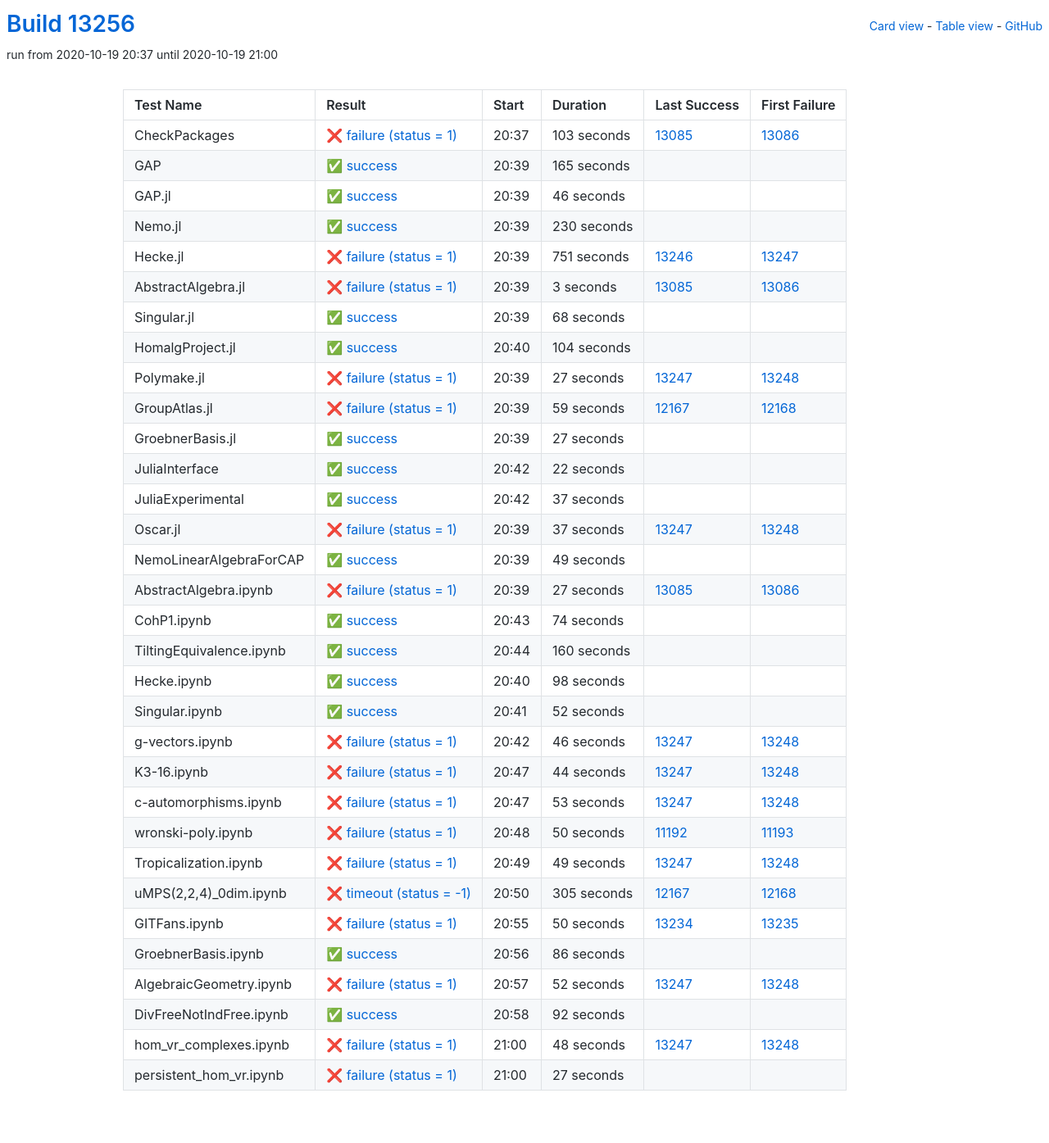
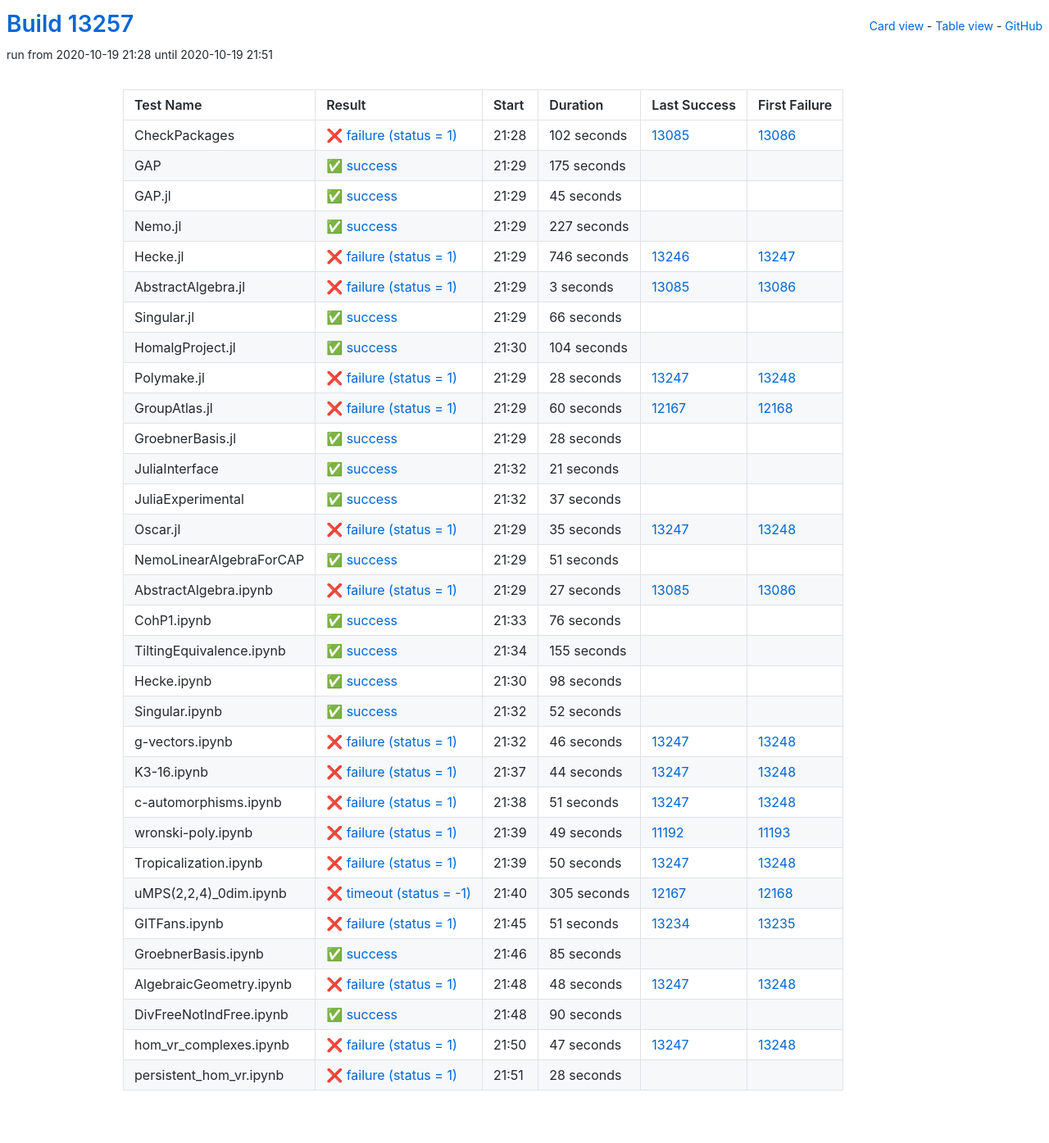
Before and after one commit to oscar-system/oscar-ci-status, a Jekyll site: the page built from table.html, in a window 1280 px wide. Shown: the whole page at 82% size. Built offline with Jekyll 4.4.1, drawn with Linux system fonts in a browser that asks for light colours.

Commit message:
Build #13257

```diff
--- a/_data/ci.yml
+++ b/_data/ci.yml
@@ -1,6 +1,6 @@
 ---
-build: 13256
-build_url: https://oscarci.mathematik.uni-kl.de/job/oscar/13256/
+build: 13257
+build_url: https://oscarci.mathematik.uni-kl.de/job/oscar/13257/
 job: oscar
 organization: oscar-system
 repo: oscar-ci-status
@@ -8,68 +8,68 @@
 tests:
 - name: CheckPackages
   id: checkpackages
-  log: https://oscarci.mathematik.uni-kl.de/job/oscar/13256/artifact/logs/build-13256/CheckPackages.log
-  start: 2020-10-19 20:37
+  log: https://oscarci.mathematik.uni-kl.de/job/oscar/13257/artifact/logs/build-13257/CheckPackages.log
+  start: 2020-10-19 21:28
   success: false
   exitcode: 1
   status: failure
-  duration: 103
+  duration: 102
   last_success: 13085
   last_success_url: https://oscarci.mathematik.uni-kl.de/job/oscar/13085/
   first_failure: 13086
   first_failure_url: https://oscarci.mathematik.uni-kl.de/job/oscar/13086/
 - name: GAP
   id: gap
-  log: https://oscarci.mathematik.uni-kl.de/job/oscar/13256/artifact/logs/build-13256/GAP.log
-  start: 2020-10-19 20:39
+  log: https://oscarci.mathematik.uni-kl.de/job/oscar/13257/artifact/logs/build-13257/GAP.log
+  start: 2020-10-19 21:29
   success: true
   exitcode: 0
   status: success
-  duration: 165
+  duration: 175
   last_success: false
   last_success_url:
   first_failure: false
   first_failure_url:
 - name: GAP.jl
   id: gap-jl
-  log: https://oscarci.mathematik.uni-kl.de/job/oscar/13256/artifact/logs/build-13256/GAP.jl.log
-  start: 2020-10-19 20:39
+  log: https://oscarci.mathematik.uni-kl.de/job/oscar/13257/artifact/logs/build-13257/GAP.jl.log
+  start: 2020-10-19 21:29
   success: true
   exitcode: 0
   status: success
-  duration: 46
+  duration: 45
   last_success: false
   last_success_url:
   first_failure: false
   first_failure_url:
 - name: Nemo.jl
   id: nemo-jl
-  log: https://oscarci.mathematik.uni-kl.de/job/oscar/13256/artifact/logs/build-13256/Nemo.jl.log
-  start: 2020-10-19 20:39
+  log: https://oscarci.mathematik.uni-kl.de/job/oscar/13257/artifact/logs/build-13257/Nemo.jl.log
+  start: 2020-10-19 21:29
   success: true
   exitcode: 0
   status: success
-  duration: 230
+  duration: 227
   last_success: false
   last_success_url:
   first_failure: false
   first_failure_url:
 - name: Hecke.jl
   id: hecke-jl
-  log: https://oscarci.mathematik.uni-kl.de/job/oscar/13256/artifact/logs/build-13256/Hecke.jl.log
-  start: 2020-10-19 20:39
+  log: https://oscarci.mathematik.uni-kl.de/job/oscar/13257/artifact/logs/build-13257/Hecke.jl.log
+  start: 2020-10-19 21:29
   success: false
   exitcode: 1
   status: failure
-  duration: 751
+  duration: 746
   last_success: 13246
   last_success_url: https://oscarci.mathematik.uni-kl.de/job/oscar/13246/
   first_failure: 13247
   first_failure_url: https://oscarci.mathematik.uni-kl.de/job/oscar/13247/
 - name: AbstractAlgebra.jl
   id: abstractalgebra-jl
-  log: https://oscarci.mathematik.uni-kl.de/job/oscar/13256/artifact/logs/build-13256/AbstractAlgebra.jl.log
-  start: 2020-10-19 20:39
+  log: https://oscarci.mathematik.uni-kl.de/job/oscar/13257/artifact/logs/build-13257/AbstractAlgebra.jl.log
+  start: 2020-10-19 21:29
   success: false
   exitcode: 1
   status: failure
@@ -80,20 +80,20 @@
   first_failure_url: https://oscarci.mathematik.uni-kl.de/job/oscar/13086/
 - name: Singular.jl
   id: singular-jl
-  log: https://oscarci.mathematik.uni-kl.de/job/oscar/13256/artifact/logs/build-13256/Singular.jl.log
-  start: 2020-10-19 20:39
+  log: https://oscarci.mathematik.uni-kl.de/job/oscar/13257/artifact/logs/build-13257/Singular.jl.log
+  start: 2020-10-19 21:29
   success: true
   exitcode: 0
   status: success
-  duration: 68
+  duration: 66
   last_success: false
   last_success_url:
   first_failure: false
   first_failure_url:
 - name: HomalgProject.jl
   id: homalgproject-jl
-  log: https://oscarci.mathematik.uni-kl.de/job/oscar/13256/artifact/logs/build-13256/HomalgProject.jl.log
-  start: 2020-10-19 20:40
+  log: https://oscarci.mathematik.uni-kl.de/job/oscar/13257/artifact/logs/build-13257/HomalgProject.jl.log
+  start: 2020-10-19 21:30
   success: true
   exitcode: 0
   status: success
@@ -104,56 +104,56 @@
   first_failure_url:
 - name: Polymake.jl
   id: polymake-jl
-  log: https://oscarci.mathematik.uni-kl.de/job/oscar/13256/artifact/logs/build-13256/Polymake.jl.log
-  start: 2020-10-19 20:39
+  log: https://oscarci.mathematik.uni-kl.de/job/oscar/13257/artifact/logs/build-13257/Polymake.jl.log
+  start: 2020-10-19 21:29
   success: false
   exitcode: 1
   status: failure
-  duration: 27
+  duration: 28
   last_success: 13247
   last_success_url: https://oscarci.mathematik.uni-kl.de/job/oscar/13247/
   first_failure: 13248
   first_failure_url: https://oscarci.mathematik.uni-kl.de/job/oscar/13248/
 - name: GroupAtlas.jl
   id: groupatlas-jl
-  log: https://oscarci.mathematik.uni-kl.de/job/oscar/13256/artifact/logs/build-13256/GroupAtlas.jl.log
-  start: 2020-10-19 20:39
+  log: https://oscarci.mathematik.uni-kl.de/job/oscar/13257/artifact/logs/build-13257/GroupAtlas.jl.log
+  start: 2020-10-19 21:29
   success: false
   exitcode: 1
   status: failure
-  duration: 59
+  duration: 60
   last_success: 12167
   last_success_url: https://oscarci.mathematik.uni-kl.de/job/oscar/12167/
   first_failure: 12168
   first_failure_url: https://oscarci.mathematik.uni-kl.de/job/oscar/12168/
 - name: GroebnerBasis.jl
   id: groebnerbasis-jl
-  log: https://oscarci.mathematik.uni-kl.de/job/oscar/13256/artifact/logs/build-13256/GroebnerBasis.jl.log
-  start: 2020-10-19 20:39
+  log: https://oscarci.mathematik.uni-kl.de/job/oscar/13257/artifact/logs/build-13257/GroebnerBasis.jl.log
+  start: 2020-10-19 21:29
   success: true
   exitcode: 0
   status: success
-  duration: 27
+  duration: 28
   last_success: false
   last_success_url:
   first_failure: false
   first_failure_url:
 - name: JuliaInterface
   id: juliainterface
-  log: https://oscarci.mathematik.uni-kl.de/job/oscar/13256/artifact/logs/build-13256/JuliaInterface.log
-  start: 2020-10-19 20:42
+  log: https://oscarci.mathematik.uni-kl.de/job/oscar/13257/artifact/logs/build-13257/JuliaInterface.log
+  start: 2020-10-19 21:32
   success: true
   exitcode: 0
   status: success
-  duration: 22
+  duration: 21
   last_success: false
   last_success_url:
   first_failure: false
   first_failure_url:
 - name: JuliaExperimental
   id: juliaexperimental
-  log: https://oscarci.mathematik.uni-kl.de/job/oscar/13256/artifact/logs/build-13256/JuliaExperimental.log
-  start: 2020-10-19 20:42
+  log: https://oscarci.mathematik.uni-kl.de/job/oscar/13257/artifact/logs/build-13257/JuliaExperimental.log
+  start: 2020-10-19 21:32
   success: true
   exitcode: 0
   status: success
@@ -164,32 +164,32 @@
   first_failure_url:
 - name: Oscar.jl
   id: oscar-jl
-  log: https://oscarci.mathematik.uni-kl.de/job/oscar/13256/artifact/logs/build-13256/Oscar.jl.log
-  start: 2020-10-19 20:39
+  log: https://oscarci.mathematik.uni-kl.de/job/oscar/13257/artifact/logs/build-13257/Oscar.jl.log
+  start: 2020-10-19 21:29
   success: false
   exitcode: 1
   status: failure
-  duration: 37
+  duration: 35
   last_success: 13247
   last_success_url: https://oscarci.mathematik.uni-kl.de/job/oscar/13247/
   first_failure: 13248
   first_failure_url: https://oscarci.mathematik.uni-kl.de/job/oscar/13248/
 - name: NemoLinearAlgebraForCAP
   id: nemolinearalgebraforcap
-  log: https://oscarci.mathematik.uni-kl.de/job/oscar/13256/artifact/logs/build-13256/NemoLinearAlgebraForCAP.log
-  start: 2020-10-19 20:39
+  log: https://oscarci.mathematik.uni-kl.de/job/oscar/13257/artifact/logs/build-13257/NemoLinearAlgebraForCAP.log
+  start: 2020-10-19 21:29
   success: true
   exitcode: 0
   status: success
-  duration: 49
+  duration: 51
   last_success: false
   last_success_url:
   first_failure: false
   first_failure_url:
 - name: AbstractAlgebra.ipynb
   id: abstractalgebra-ipynb
-  log: https://oscarci.mathematik.uni-kl.de/job/oscar/13256/artifact/logs/build-13256/AbstractAlgebra.ipynb.log
-  start: 2020-10-19 20:39
+  log: https://oscarci.mathematik.uni-kl.de/job/oscar/13257/artifact/logs/build-13257/AbstractAlgebra.ipynb.log
+  start: 2020-10-19 21:29
   success: false
   exitcode: 1
   status: failure
@@ -200,32 +200,32 @@
   first_failure_url: https://oscarci.mathematik.uni-kl.de/job/oscar/13086/
 - name: CohP1.ipynb
   id: cohp1-ipynb
-  log: https://oscarci.mathematik.uni-kl.de/job/oscar/13256/artifact/logs/build-13256/CohP1.ipynb.log
-  start: 2020-10-19 20:43
+  log: https://oscarci.mathematik.uni-kl.de/job/oscar/13257/artifact/logs/build-13257/CohP1.ipynb.log
+  start: 2020-10-19 21:33
   success: true
   exitcode: 0
   status: success
-  duration: 74
+  duration: 76
   last_success: false
   last_success_url:
   first_failure: false
   first_failure_url:
 - name: TiltingEquivalence.ipynb
   id: tiltingequivalence-ipynb
-  log: https://oscarci.mathematik.uni-kl.de/job/oscar/13256/artifact/logs/build-13256/TiltingEquivalence.ipynb.log
-  start: 2020-10-19 20:44
+  log: https://oscarci.mathematik.uni-kl.de/job/oscar/13257/artifact/logs/build-13257/TiltingEquivalence.ipynb.log
+  start: 2020-10-19 21:34
   success: true
   exitcode: 0
   status: success
-  duration: 160
+  duration: 155
   last_success: false
   last_success_url:
   first_failure: false
   first_failure_url:
 - name: Hecke.ipynb
   id: hecke-ipynb
-  log: https://oscarci.mathematik.uni-kl.de/job/oscar/13256/artifact/logs/build-13256/Hecke.ipynb.log
-  start: 2020-10-19 20:40
+  log: https://oscarci.mathematik.uni-kl.de/job/oscar/13257/artifact/logs/build-13257/Hecke.ipynb.log
+  start: 2020-10-19 21:30
   success: true
   exitcode: 0
   status: success
@@ -236,8 +236,8 @@
   first_failure_url:
 - name: Singular.ipynb
   id: singular-ipynb
-  log: https://oscarci.mathematik.uni-kl.de/job/oscar/13256/artifact/logs/build-13256/Singular.ipynb.log
-  start: 2020-10-19 20:41
+  log: https://oscarci.mathematik.uni-kl.de/job/oscar/13257/artifact/logs/build-13257/Singular.ipynb.log
+  start: 2020-10-19 21:32
   success: true
   exitcode: 0
   status: success
@@ -248,8 +248,8 @@
   first_failure_url:
 - name: g-vectors.ipynb
   id: g-vectors-ipynb
-  log: https://oscarci.mathematik.uni-kl.de/job/oscar/13256/artifact/logs/build-13256/g-vectors.ipynb.log
-  start: 2020-10-19 20:42
+  log: https://oscarci.mathematik.uni-kl.de/job/oscar/13257/artifact/logs/build-13257/g-vectors.ipynb.log
+  start: 2020-10-19 21:32
   success: false
   exitcode: 1
   status: failure
@@ -260,8 +260,8 @@
   first_failure_url: https://oscarci.mathematik.uni-kl.de/job/oscar/13248/
 - name: K3-16.ipynb
   id: k3-16-ipynb
-  log: https://oscarci.mathematik.uni-kl.de/job/oscar/13256/artifact/logs/build-13256/K3-16.ipynb.log
-  start: 2020-10-19 20:47
+  log: https://oscarci.mathematik.uni-kl.de/job/oscar/13257/artifact/logs/build-13257/K3-16.ipynb.log
+  start: 2020-10-19 21:37
   success: false
   exitcode: 1
   status: failure
@@ -272,44 +272,44 @@
   first_failure_url: https://oscarci.mathematik.uni-kl.de/job/oscar/13248/
 - name: c-automorphisms.ipynb
   id: c-automorphisms-ipynb
-  log: https://oscarci.mathematik.uni-kl.de/job/oscar/13256/artifact/logs/build-13256/c-automorphisms.ipynb.log
-  start: 2020-10-19 20:47
+  log: https://oscarci.mathematik.uni-kl.de/job/oscar/13257/artifact/logs/build-13257/c-automorphisms.ipynb.log
+  start: 2020-10-19 21:38
   success: false
   exitcode: 1
   status: failure
-  duration: 53
+  duration: 51
   last_success: 13247
   last_success_url: https://oscarci.mathematik.uni-kl.de/job/oscar/13247/
   first_failure: 13248
   first_failure_url: https://oscarci.mathematik.uni-kl.de/job/oscar/13248/
 - name: wronski-poly.ipynb
   id: wronski-poly-ipynb
-  log: https://oscarci.mathematik.uni-kl.de/job/oscar/13256/artifact/logs/build-13256/wronski-poly.ipynb.log
-  start: 2020-10-19 20:48
+  log: https://oscarci.mathematik.uni-kl.de/job/oscar/13257/artifact/logs/build-13257/wronski-poly.ipynb.log
+  start: 2020-10-19 21:39
   success: false
   exitcode: 1
   status: failure
-  duration: 50
+  duration: 49
   last_success: 11192
   last_success_url: https://oscarci.mathematik.uni-kl.de/job/oscar/11192/
   first_failure: 11193
   first_failure_url: https://oscarci.mathematik.uni-kl.de/job/oscar/11193/
 - name: Tropicalization.ipynb
   id: tropicalization-ipynb
-  log: https://oscarci.mathematik.uni-kl.de/job/oscar/13256/artifact/logs/build-13256/Tropicalization.ipynb.log
-  start: 2020-10-19 20:49
+  log: https://oscarci.mathematik.uni-kl.de/job/oscar/13257/artifact/logs/build-13257/Tropicalization.ipynb.log
+  start: 2020-10-19 21:39
   success: false
   exitcode: 1
   status: failure
-  duration: 49
+  duration: 50
   last_success: 13247
   last_success_url: https://oscarci.mathematik.uni-kl.de/job/oscar/13247/
   first_failure: 13248
   first_failure_url: https://oscarci.mathematik.uni-kl.de/job/oscar/13248/
 - name: uMPS(2,2,4)_0dim.ipynb
   id: umps-2-2-4-0dim-ipynb
-  log: https://oscarci.mathematik.uni-kl.de/job/oscar/13256/artifact/logs/build-13256/uMPS-2-2-4-_0dim.ipynb.log
-  start: 2020-10-19 20:50
+  log: https://oscarci.mathematik.uni-kl.de/job/oscar/13257/artifact/logs/build-13257/uMPS-2-2-4-_0dim.ipynb.log
+  start: 2020-10-19 21:40
   success: false
   exitcode: -1
   status: timeout
@@ -320,56 +320,32 @@
   first_failure_url: https://oscarci.mathematik.uni-kl.de/job/oscar/12168/
 - name: GITFans.ipynb
   id: gitfans-ipynb
-  log: https://oscarci.mathematik.uni-kl.de/job/oscar/13256/artifact/logs/build-13256/GITFans.ipynb.log
-  start: 2020-10-19 20:55
+  log: https://oscarci.mathematik.uni-kl.de/job/oscar/13257/artifact/logs/build-13257/GITFans.ipynb.log
+  start: 2020-10-19 21:45
   success: false
   exitcode: 1
   status: failure
-  duration: 50
+  duration: 51
   last_success: 13234
   last_success_url: https://oscarci.mathematik.uni-kl.de/job/oscar/13234/
   first_failure: 13235
   first_failure_url: https://oscarci.mathematik.uni-kl.de/job/oscar/13235/
 - name: GroebnerBasis.ipynb
   id: groebnerbasis-ipynb
-  log: https://oscarci.mathematik.uni-kl.de/job/oscar/13256/artifact/logs/build-13256/GroebnerBasis.ipynb.log
-  start: 2020-10-19 20:56
+  log: https://oscarci.mathematik.uni-kl.de/job/oscar/13257/artifact/logs/build-13257/GroebnerBasis.ipynb.log
+  start: 2020-10-19 21:46
   success: true
   exitcode: 0
   status: success
-  duration: 86
+  duration: 85
   last_success: false
   last_success_url:
   first_failure: false
   first_failure_url:
 - name: AlgebraicGeometry.ipynb
   id: algebraicgeometry-ipynb
-  log: https://oscarci.mathematik.uni-kl.de/job/oscar/13256/artifact/logs/build-13256/AlgebraicGeometry.ipynb.log
-  start: 2020-10-19 20:57
-  success: false
-  exitcode: 1
-  status: failure
-  duration: 52
-  last_success: 13247
-  last_success_url: https://oscarci.mathematik.uni-kl.de/job/oscar/13247/
-  first_failure: 13248
-  first_failure_url: https://oscarci.mathematik.uni-kl.de/job/oscar/13248/
-- name: DivFreeNotIndFree.ipynb
-  id: divfreenotindfree-ipynb
-  log: https://oscarci.mathematik.uni-kl.de/job/oscar/13256/artifact/logs/build-13256/DivFreeNotIndFree.ipynb.log
-  start: 2020-10-19 20:58
-  success: true
-  exitcode: 0
-  status: success
-  duration: 92
-  last_success: false
-  last_success_url:
-  first_failure: false
-  first_failure_url:
-- name: hom_vr_complexes.ipynb
-  id: hom-vr-complexes-ipynb
-  log: https://oscarci.mathematik.uni-kl.de/job/oscar/13256/artifact/logs/build-13256/hom_vr_complexes.ipynb.log
-  start: 2020-10-19 21:00
+  log: https://oscarci.mathematik.uni-kl.de/job/oscar/13257/artifact/logs/build-13257/AlgebraicGeometry.ipynb.log
+  start: 2020-10-19 21:48
   success: false
   exitcode: 1
   status: failure
@@ -378,15 +354,39 @@
   last_success_url: https://oscarci.mathematik.uni-kl.de/job/oscar/13247/
   first_failure: 13248
   first_failure_url: https://oscarci.mathematik.uni-kl.de/job/oscar/13248/
-- name: persistent_hom_vr.ipynb
-  id: persistent-hom-vr-ipynb
-  log: https://oscarci.mathematik.uni-kl.de/job/oscar/13256/artifact/logs/build-13256/persistent_hom_vr.ipynb.log
-  start: 2020-10-19 21:00
-  success: false
-  exitcode: 1
-  status: failure
-  duration: 27
+- name: DivFreeNotIndFree.ipynb
+  id: divfreenotindfree-ipynb
+  log: https://oscarci.mathematik.uni-kl.de/job/oscar/13257/artifact/logs/build-13257/DivFreeNotIndFree.ipynb.log
+  start: 2020-10-19 21:48
+  success: true
+  exitcode: 0
+  status: success
+  duration: 90
   last_success: false
   last_success_url:
   first_failure: false
   first_failure_url:
+- name: hom_vr_complexes.ipynb
+  id: hom-vr-complexes-ipynb
+  log: https://oscarci.mathematik.uni-kl.de/job/oscar/13257/artifact/logs/build-13257/hom_vr_complexes.ipynb.log
+  start: 2020-10-19 21:50
+  success: false
+  exitcode: 1
+  status: failure
+  duration: 47
+  last_success: 13247
+  last_success_url: https://oscarci.mathematik.uni-kl.de/job/oscar/13247/
+  first_failure: 13248
+  first_failure_url: https://oscarci.mathematik.uni-kl.de/job/oscar/13248/
+- name: persistent_hom_vr.ipynb
+  id: persistent-hom-vr-ipynb
+  log: https://oscarci.mathematik.uni-kl.de/job/oscar/13257/artifact/logs/build-13257/persistent_hom_vr.ipynb.log
+  start: 2020-10-19 21:51
+  success: false
+  exitcode: 1
+  status: failure
+  duration: 28
+  last_success: false
+  last_success_url:
+  first_failure: false
+  first_failure_url:
```
Also changed, not shown: README.md.
